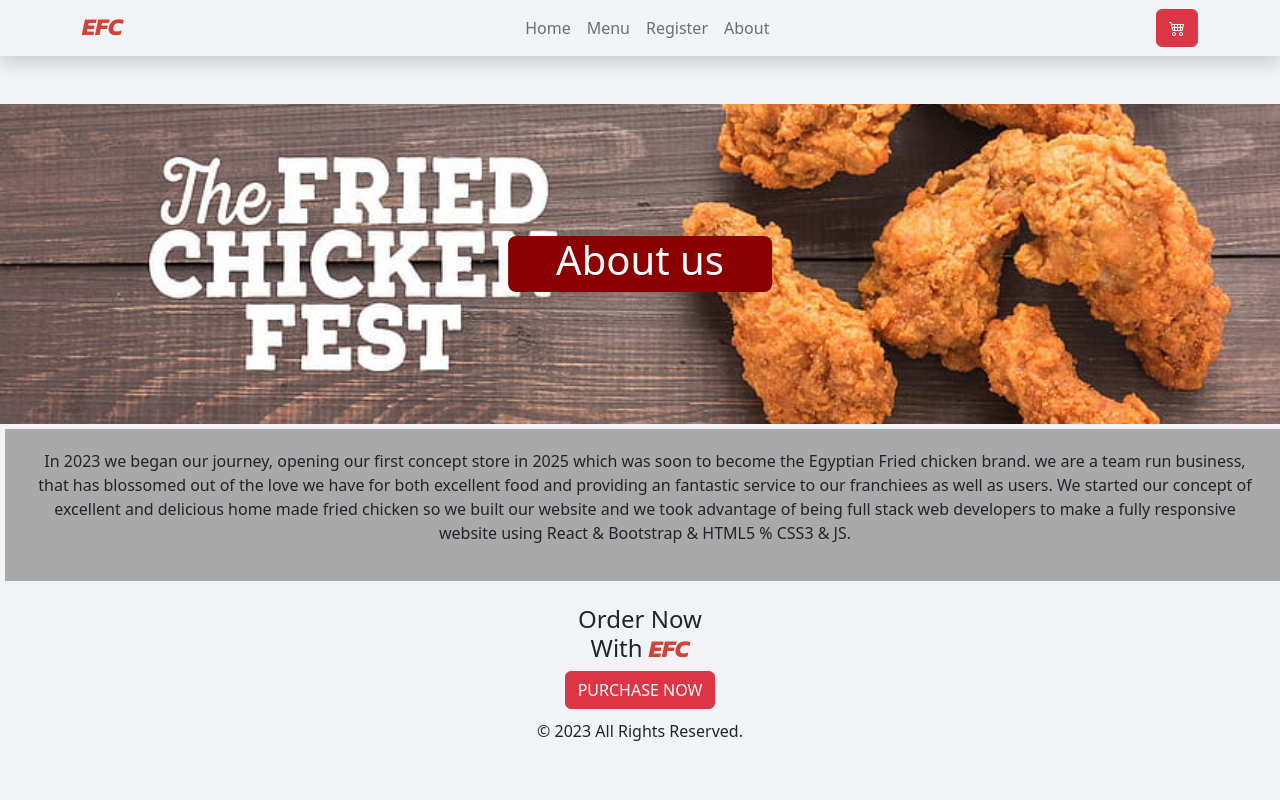
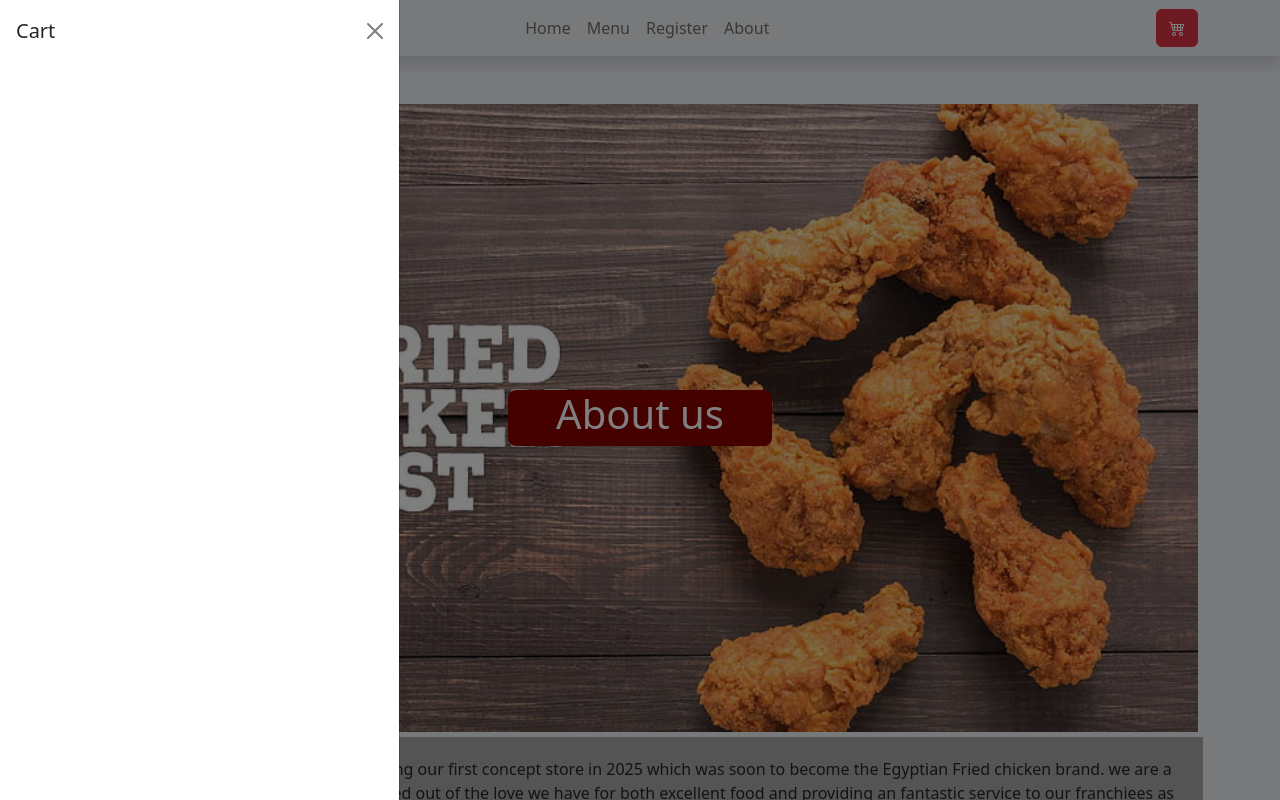
Before and after one commit to moustafashahin122/EFC-React-App, a React (Create React App) app: page /About in a window 1280 px wide. Both pictures are taken after a click on the button 1176 px from the left and 28 px from the top of the page. Shown: the top 800 px of the page. Built offline with nearby package versions, Linux system fonts and the light colour scheme.

Commit message:
Make Cart button working

```diff
--- a/src/components/About.jsx
+++ b/src/components/About.jsx
@@ -1,8 +1,8 @@
 import React from "react";
-import "./CSS/App.css"
+import "./CSS/App.css";
 function About() {
   return (
-    <>
+    <div className="container">
       <div className="reserve-table">
         <img
           className="header-reserve"
@@ -15,16 +15,18 @@ function About() {
       </div>
       <div className="about-text">
         <p>
-        In 2023 we began our journey, opening our first concept store in 2025 which was soon to become the Egyptian Fried chicken brand.
-        we are a team run business, that has blossomed out of the love we have for both excellent food and providing an fantastic service to our franchiees as well as users.
-
-        We started our concept of excellent and delicious home made fried chicken so we built our website and we took advantage of being full stack web developers
-        to make a fully responsive website using React & Bootstrap & HTML5 % CSS3 & JS.
-
+          In 2023 we began our journey, opening our first concept store in 2025
+          which was soon to become the Egyptian Fried chicken brand. we are a
+          team run business, that has blossomed out of the love we have for both
+          excellent food and providing an fantastic service to our franchiees as
+          well as users. We started our concept of excellent and delicious home
+          made fried chicken so we built our website and we took advantage of
+          being full stack web developers to make a fully responsive website
+          using React & Bootstrap & HTML5 % CSS3 & JS.
         </p>
       </div>
-    </>
-  )
+    </div>
+  );
 }
 
 export default About;
--- a/src/components/CSS/App.css
+++ b/src/components/CSS/App.css
@@ -6,11 +6,11 @@
 }
 
 .header-reserve {
-    width: 100vw;
+  width: 100%;
   /* width of container */
-    height: 20rem;
+  /* height: 20rem; */
   /* height of container */
-    object-fit: cover;
+  object-fit: contain;
 }
 
 .reserve-header-text {
@@ -23,18 +23,16 @@
   font-size: 25px;
   border-radius: 0.5rem;
 }
-.about-text{
-    justify-content:center ;
-    background-color:darkgrey;
+.about-text {
+  justify-content: center;
+  background-color: darkgrey;
   width: 100%;
   height: 100%;
   padding: 10px;
   margin: 5px;
 }
-p{
+p {
   padding: 10px;
   margin: 4px;
   text-align: center;
-
-
 }
--- /dev/null
+++ b/src/components/CSS/Cart.css
@@ -0,0 +1,9 @@
+#cartSlide {
+  width: 25%;
+  height: 100vh;
+  background-color: #d4403a;
+  position: absolute;
+  right: -25%;
+  top: 56px;
+  z-index: 2;
+}
--- /dev/null
+++ b/src/components/Cart.jsx
@@ -0,0 +1,29 @@
+import { useState } from "react";
+import Button from "react-bootstrap/Button";
+import Offcanvas from "react-bootstrap/Offcanvas";
+
+function Cart() {
+  const [show, setShow] = useState(false);
+
+  const handleClose = () => setShow(false);
+  const handleShow = () => setShow(true);
+
+  return (
+    <>
+      <Button variant="danger" onClick={handleShow}>
+        <i class="bi bi-cart4"></i>
+      </Button>
+
+      <Offcanvas show={show} onHide={handleClose}>
+        <Offcanvas.Header closeButton>
+          <Offcanvas.Title>Cart</Offcanvas.Title>
+        </Offcanvas.Header>
+        <Offcanvas.Body>
+          <ul></ul>
+        </Offcanvas.Body>
+      </Offcanvas>
+    </>
+  );
+}
+
+export default Cart;
--- a/src/components/Navbar.jsx
+++ b/src/components/Navbar.jsx
@@ -1,6 +1,7 @@
 import React from "react";
 import { Link } from "react-router-dom";
 import "./CSS/Navbar.css";
+import Cart from "./Cart";
 
 const Navbar = () => {
   return (
@@ -43,9 +44,7 @@ const Navbar = () => {
               </Link>
             </li>
           </ul>
-          <button className="btn btn-danger">
-            <i class="bi bi-cart4"></i>
-          </button>
+          <Cart />
         </div>
       </div>
     </nav>
```
Lines whose indentation alone changed are shown as unchanged.
